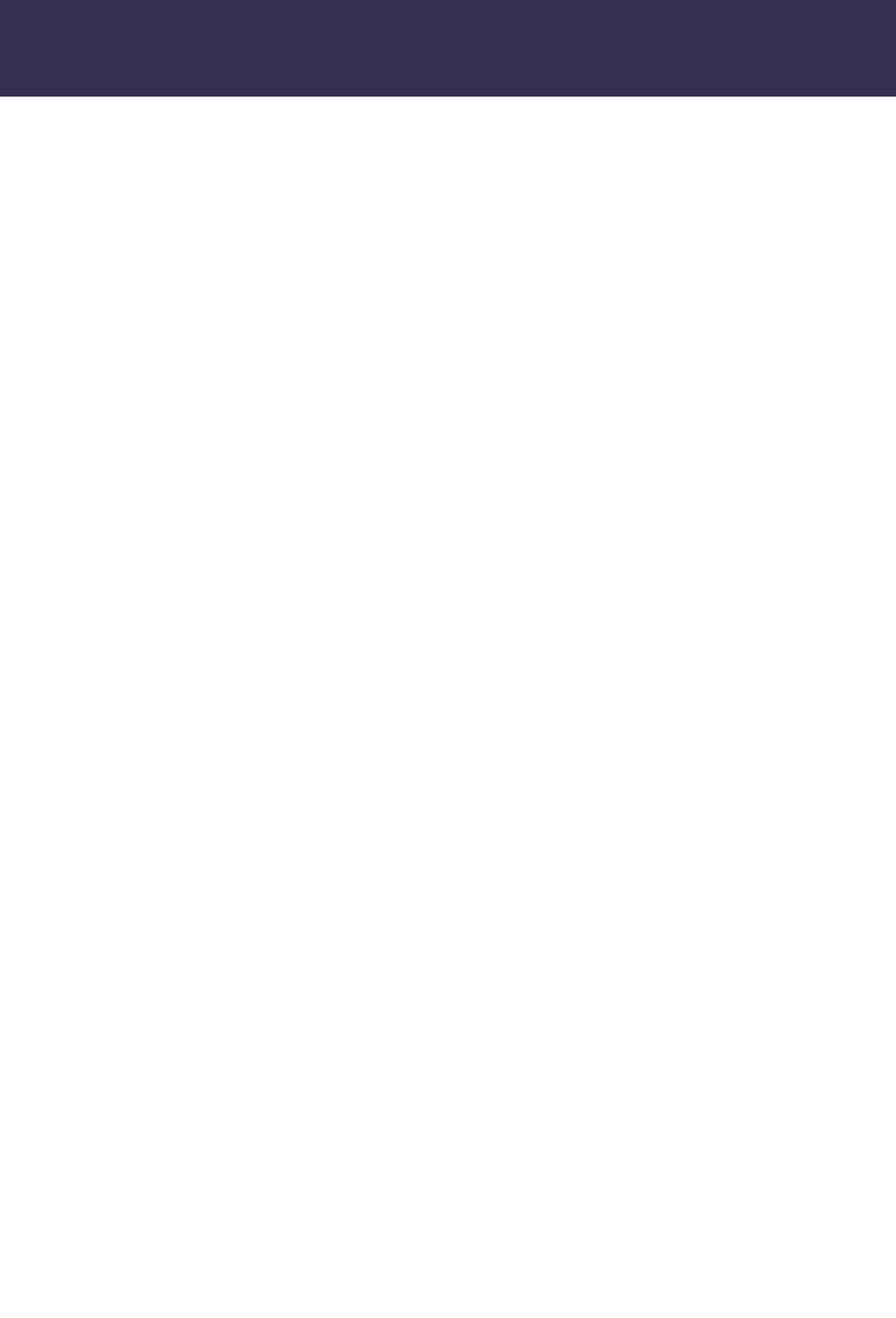
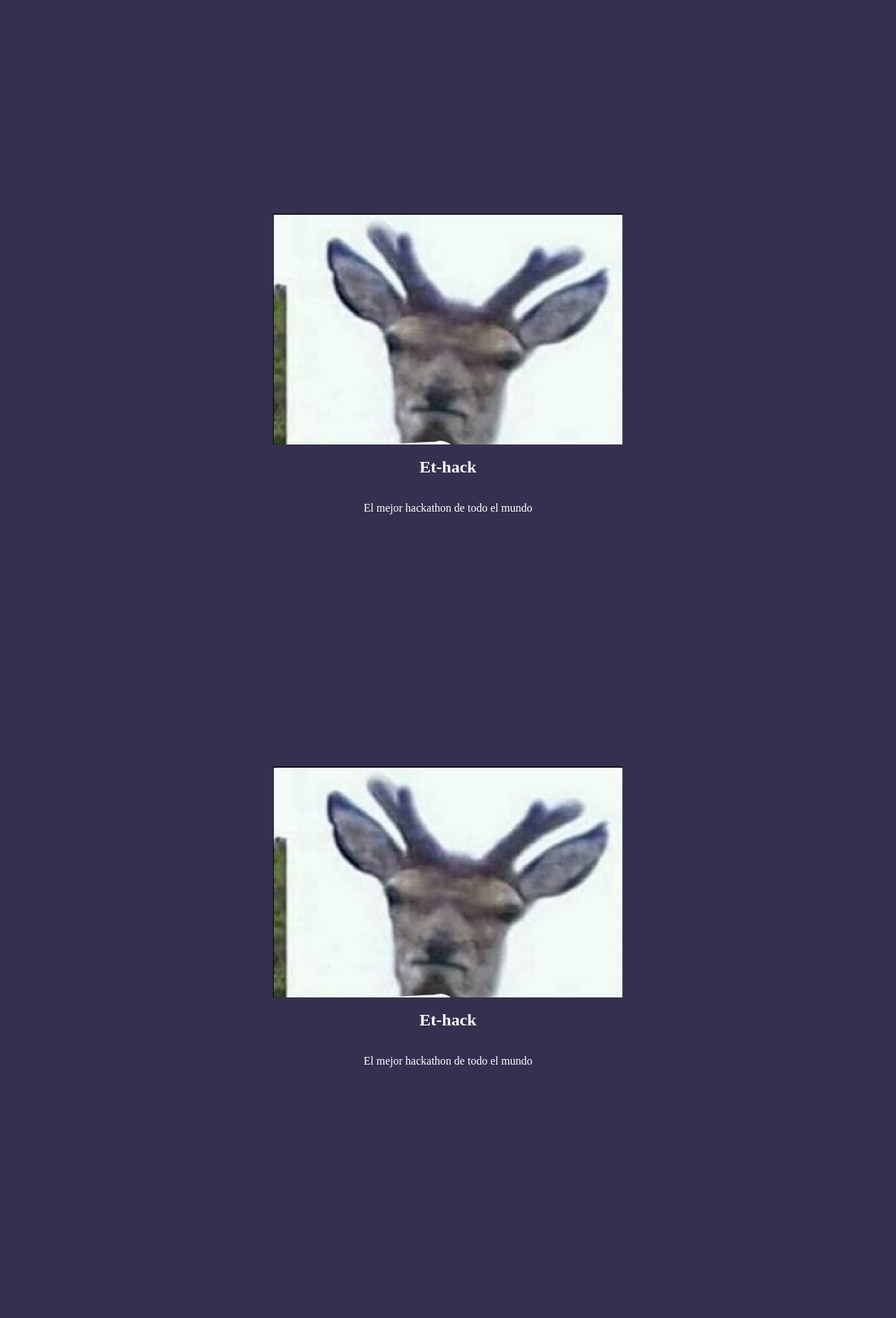
Before and after one commit to DanielCarrami/et-hack, an Angular app in the folder hack-frontend/: page / in a window 1280 px wide. Shown: the part 660-2543 px from the top of the page at 70% size. Before the commit the page ends 800 px from the top, so only its background shows below. Built offline with nearby package versions, Linux system fonts and the light colour scheme.

Commit message:
More landing pages

```diff
--- a/hack-frontend/src/app/app.component.html
+++ b/hack-frontend/src/app/app.component.html
@@ -1,4 +1,7 @@
 
 <div>
   <app-landing-page></app-landing-page>
+  <app-landing-page></app-landing-page>
+  <app-landing-page></app-landing-page>
+  <app-landing-page></app-landing-page>
 </div>
--- a/hack-frontend/src/index.html
+++ b/hack-frontend/src/index.html
@@ -7,7 +7,7 @@
   <meta name="viewport" content="width=device-width, initial-scale=1">
   <link rel="icon" type="image/x-icon" href="favicon.ico">
 </head>
-<body style="overflow: hidden;">
+<body>
   <app-root></app-root>
 </body>
 </html>
```
